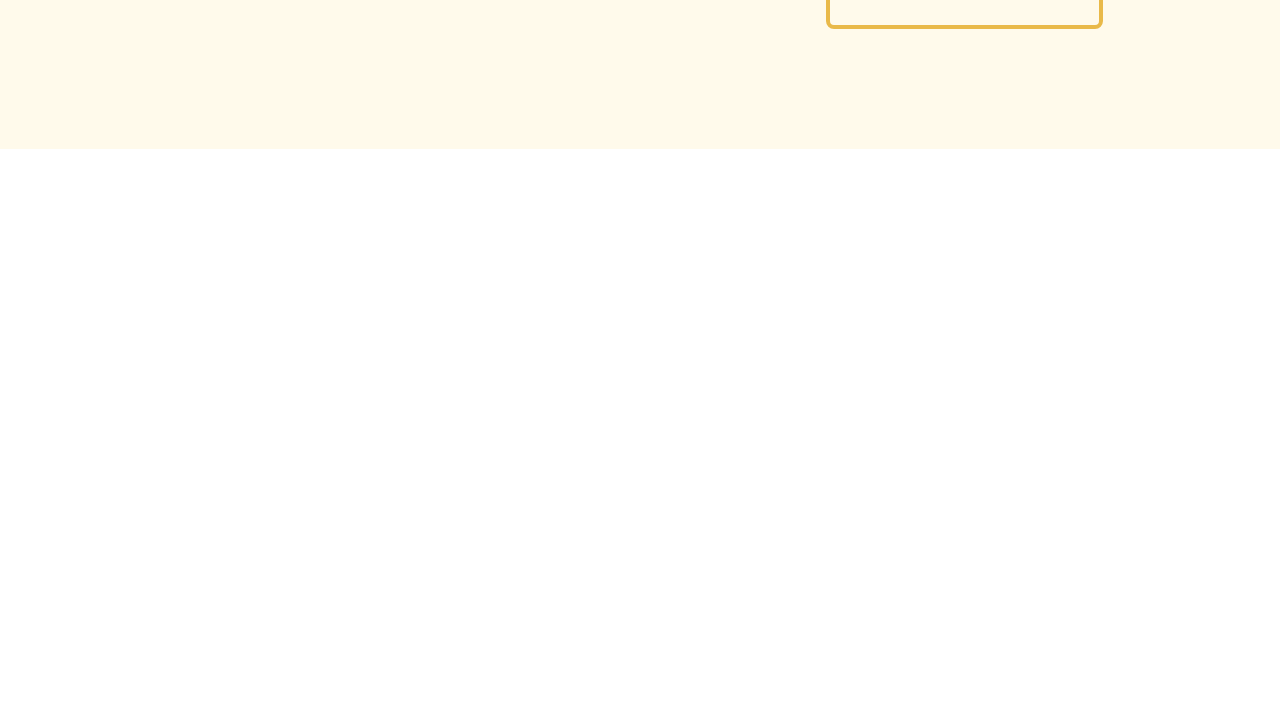
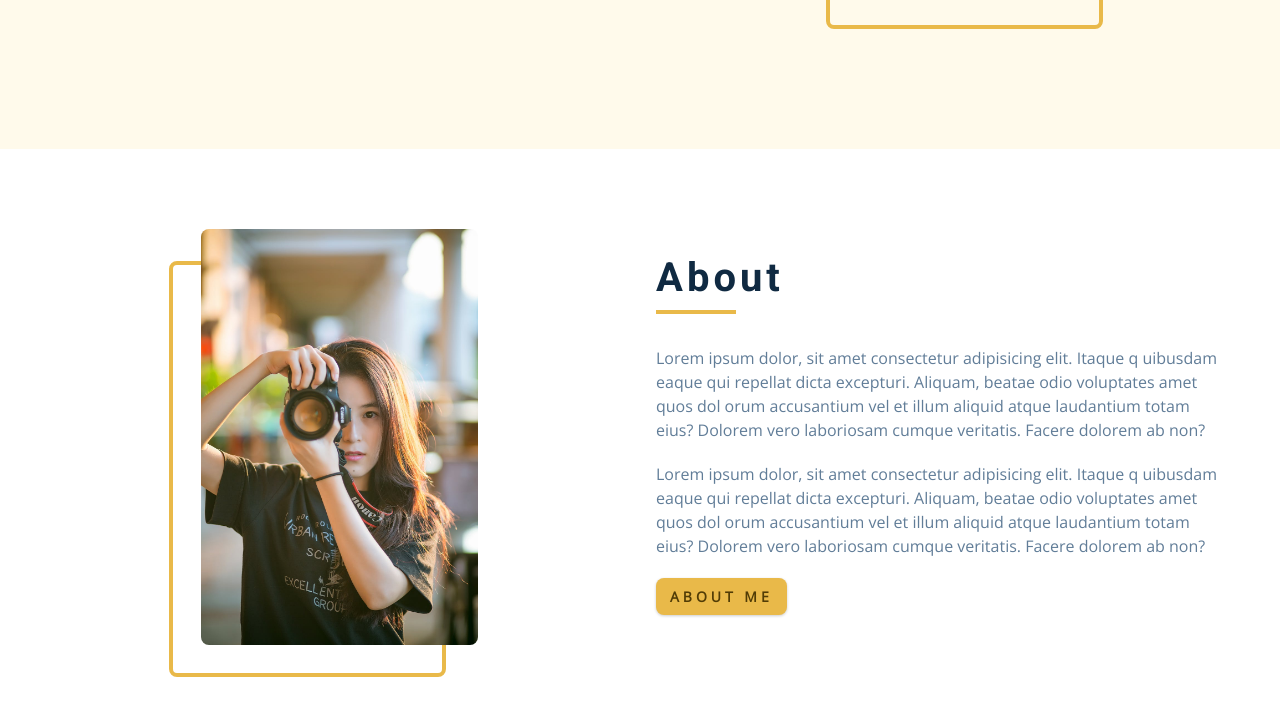
Before and after one commit to Sai-02/Portfolio-Project, a plain HTML site: page index.html in a window 1280 px wide. Shown: the part 651-1366 px from the top of the page. Before the commit the page ends 800 px from the top, so only its background shows below. Drawn offline with nearby package versions, Linux system fonts and the light colour scheme.

Commit message:
About section

```diff
--- a/css/styles.css
+++ b/css/styles.css
@@ -171,6 +171,10 @@ p {
   background: var(--clr-primary-5);
   margin-right: auto;
   margin-left: auto;
+}
+.section-title{
+  margin-bottom: 4rem;
+  text-align: center;
 }
 
 /*
@@ -355,15 +359,8 @@ Hero
   .hero-center{
     grid-template-columns: 1fr 1fr;
   }
-  .hero-photo{
-    max-width: 25rem;
-    max-height: 26rem;
-    object-fit: cover;
-    border-radius: var(--radius);
-    position: relative;
 
-  }
-  .hero-img::before{
+  .hero-img::before, .about-img::before{
     content: "";
     position: absolute;
     width: 100%;
@@ -375,13 +372,52 @@ Hero
 
   }
 }
+.hero-photo{
+  max-width: 25rem;
+  max-height: 26rem;
+  object-fit: cover;
+  border-radius: var(--radius);
+  position: relative;
+
+}
 
 /*
 ===============
 About
 ===============
 */
-/* section title added to globals */
+.about-title{
+  text-align: left;
+  margin-bottom: 2rem;
+}
+.about-title .underline{
+  margin-left: 0;
+}
+.about-center{
+  display: grid;
+  gap:3rem 2rem;
+}
+.about-img{
+  justify-self: center;
+
+}
+@media screen and (min-width:992px){
+  .about-center{
+
+   grid-template-columns:  repeat(2,1fr);
+  }
+  .about-img{
+    position: relative;
+  }
+  .about-img::before{
+    left:-2rem;
+  }
+  .about-info{
+    align-self: center;
+  }
+
+}
+
 
 /*
 ===============
--- a/index.html
+++ b/index.html
@@ -139,6 +139,42 @@
 
     <!-- end of header -->
     <!-- about -->
+    <section class="about section">
+      <div class="section-center about-center">
+        <!-- about-img -->
+        <article class="about-img">
+          <img
+            src="./images/about-img.jpeg"
+            alt="about-img"
+            class="hero-photo"
+          />
+        </article>
+        <!-- about-info -->
+        <article class="about-info">
+          <!-- section-title -->
+          <div class="section-title about-title">
+            <h2>about</h2>
+            <div class="underline"></div>
+          </div>
+          <!-- end of section-title -->
+          <p>
+            Lorem ipsum dolor, sit amet consectetur adipisicing elit. Itaque q
+            uibusdam eaque qui repellat dicta excepturi. Aliquam, beatae odio
+            voluptates amet quos dol orum accusantium vel et illum aliquid atque
+            laudantium totam eius? Dolorem vero laboriosam cumque veritatis.
+            Facere dolorem ab non?
+          </p>
+          <p>
+            Lorem ipsum dolor, sit amet consectetur adipisicing elit. Itaque q
+            uibusdam eaque qui repellat dicta excepturi. Aliquam, beatae odio
+            voluptates amet quos dol orum accusantium vel et illum aliquid atque
+            laudantium totam eius? Dolorem vero laboriosam cumque veritatis.
+            Facere dolorem ab non?
+          </p>
+          <a href="about.html" class="btn">about me</a>
+        </article>
+      </div>
+    </section>
 
     <!-- end of about -->
     <!-- services -->
```
